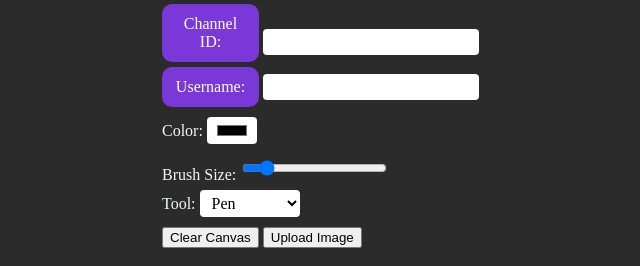
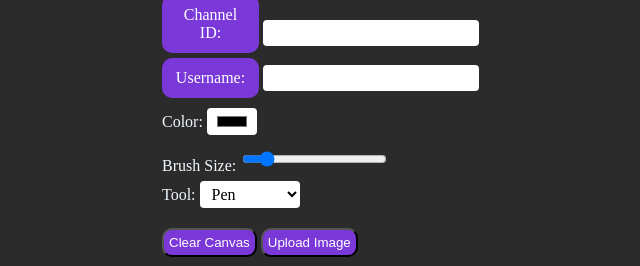
Before and after one commit to Pogy-Bot/Pogy, a Node server app: template src/dashboard/templates/draw.html in a window 1280 px wide. Shown: the part 534-800 px from the top of the page, without its empty margins (73-713 px from the left). Run offline with Node 20, Linux system fonts and the light colour scheme; the template is opened without the code that fills it, so the values that code supplies are empty; some libraries are stand-ins or nearby versions.

Commit message:
more styling

```diff
--- a/src/dashboard/templates/draw.html
+++ b/src/dashboard/templates/draw.html
@@ -231,6 +231,26 @@
         height: 100vh;
     }
 
+    #clearButton,
+    #uploadButton {
+        margin-top: 10px;
+        padding: 10px 20px;
+        border-radius: 10px;
+        display: inline-block;
+        background-color: #7b38d8;
+        padding: 5px;
+        color: #ffffff;
+        text-align: center;
+        -webkit-transition: all 0.5s;
+        -moz-transition: all 0.5s;
+        -o-transition: all 0.5s;
+        transition: all 0.5s;
+        &:hover {
+            transform: translateY(1px);
+            background-color: #6831b6;
+        }
+    }
+
     .channelid {
         margin-bottom: 5px;
         border-radius: 10px;
```
